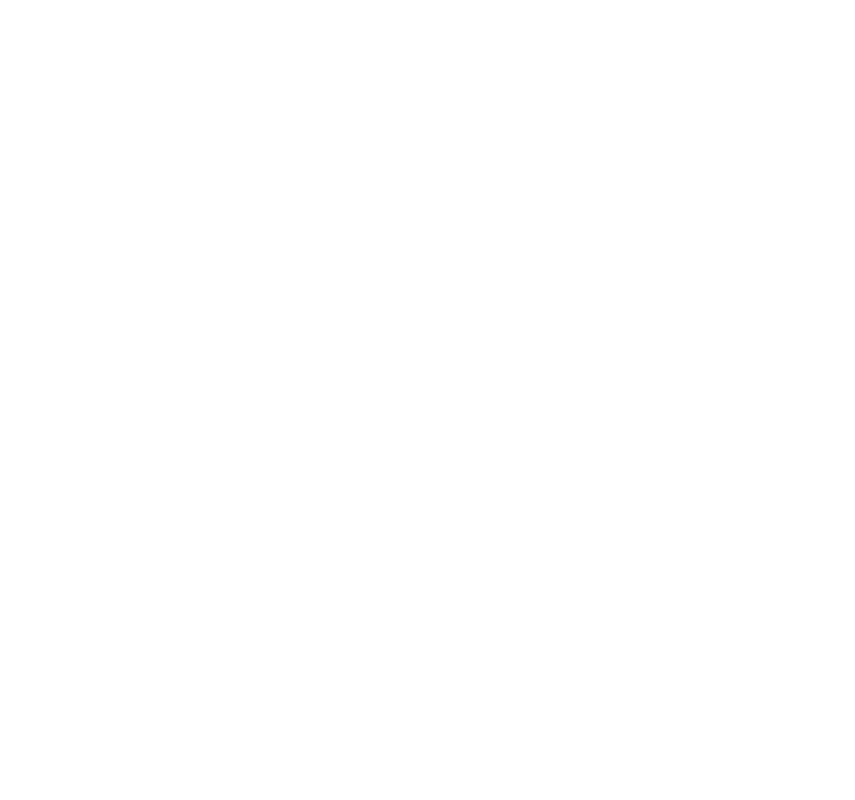
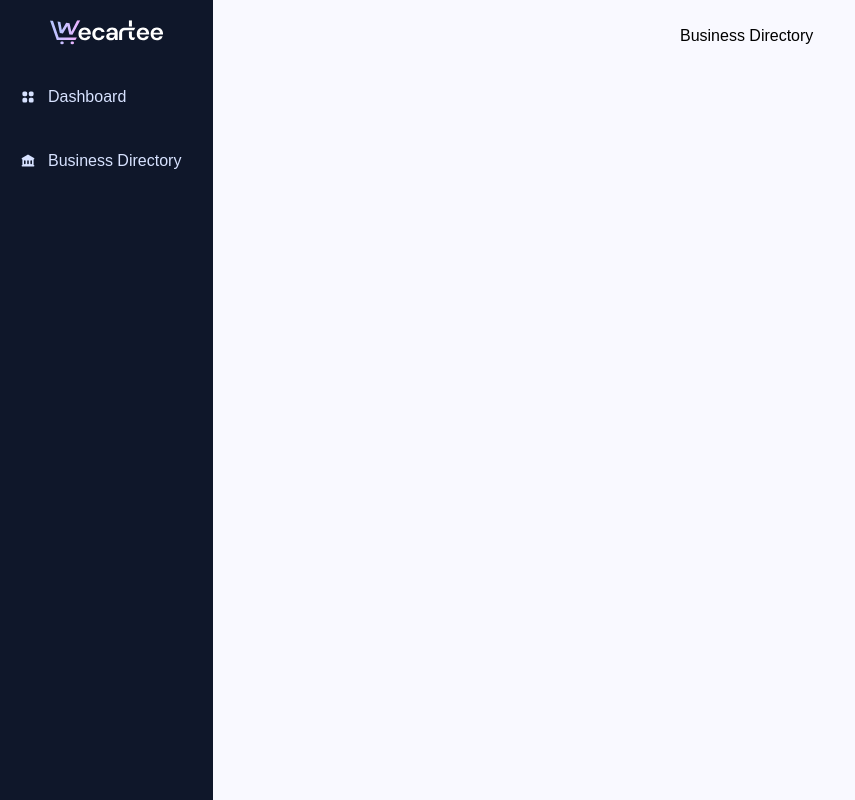
Before and after one commit to sulosp/wecartee-app, a React (Create React App) app in the folder client/: page /businessDirectory in a window 1280 px wide. Before the commit this address had no page. Shown: the whole page, without its empty margins (0-855 px from the left). Built offline with nearby package versions, Linux system fonts and the light colour scheme.

Commit message:
sidebar_links

```diff
--- a/client/src/App.jsx
+++ b/client/src/App.jsx
@@ -2,7 +2,7 @@
 import {Routes, Route} from 'react-router-dom'
 import Layout from './components/shared/layout'
 import Dashboard from './components/dashboard'
-import Products from './components/Products'
+import BusinessDirectory from './components/businessDirectory'
 
 
 function App() {
@@ -10,7 +10,7 @@
     <Routes>
       <Route path="/" element = {<Layout />}>
           <Route index element = {<Dashboard />} />
-          <Route path= "products" element = {<Products />} />
+          <Route path= "businessDirectory" element = {<BusinessDirectory />} />
 
       </Route>
     </Routes>
--- /dev/null
+++ b/client/src/components/businessDirectory.jsx
@@ -0,0 +1,7 @@
+import React from 'react'
+
+export default function BusinessDirectory(){
+    return(
+        <div>Business Directory</div>
+    )
+}
--- a/client/src/components/lib/consts/navigation.jsx
+++ b/client/src/components/lib/consts/navigation.jsx
@@ -1,10 +1,17 @@
-//import { HiViewGrid, } from 'react-icons/hi'
+import { HiViewGrid, HiLibrary, HiCog, HiOfficeBuilding, HiShoppingCart, HiChatAlt2 } from 'react-icons/hi'
 
+export const DASHBOARD_SIDEBAR_LINKS = [
+    {
+    key: 'dashboard',
+        label : 'Dashboard',
+            path : '/',
+                icon : <HiViewGrid />,
+    },
 
-export default function Navigation(){
-    return(
-        <div>
-
-        </div>
-    )
-}
+{
+    key: 'businessDirectory',
+        label : 'Business Directory',
+            path : '/businessDirectory',
+                icon : <HiLibrary />,
+    }
+]
--- a/client/src/components/shared/Sidebar.jsx
+++ b/client/src/components/shared/Sidebar.jsx
@@ -2,7 +2,7 @@
 import { Link } from 'react-router-dom'
 import Logolight from '../../assets/logolight.svg'
 import Favicon from '../../assets/favicon.svg'
-import Navigation from '../lib/consts/navigation'
+import {DASHBOARD_SIDEBAR_LINKS} from '../lib/consts/navigation'
 
 
 export default function Sidebar() {
@@ -14,8 +14,26 @@
                 <img className="lg:hidden max-lg:flex w-10 h-10" src={Favicon} alt="wecartee logo" />
             </Link>
 
-            <Navigation className = "flex flex-col flex-shrink-0 items-center" />
+            <div className = "flex flex-col flex-shrink-0 items-center">
+
+                {DASHBOARD_SIDEBAR_LINKS.map((item) =>(
+                    <SidebarLink key={item.key} item={item}/>
+                ) )}
+
+            </div>
 
         </div>
     )
 }
+
+
+
+function SidebarLink({item}){
+    return(
+        <Link to={item.path}  className = "text-primary-100 hover:text-primary-900 p-20 w-full flex  flex-row justify-start  items-center gap-3  max-lg:justify-center ">
+            <span className = "text-primary-100">{item.icon}</span>
+            {item.label}
+
+        </Link>
+    )
+}
```
